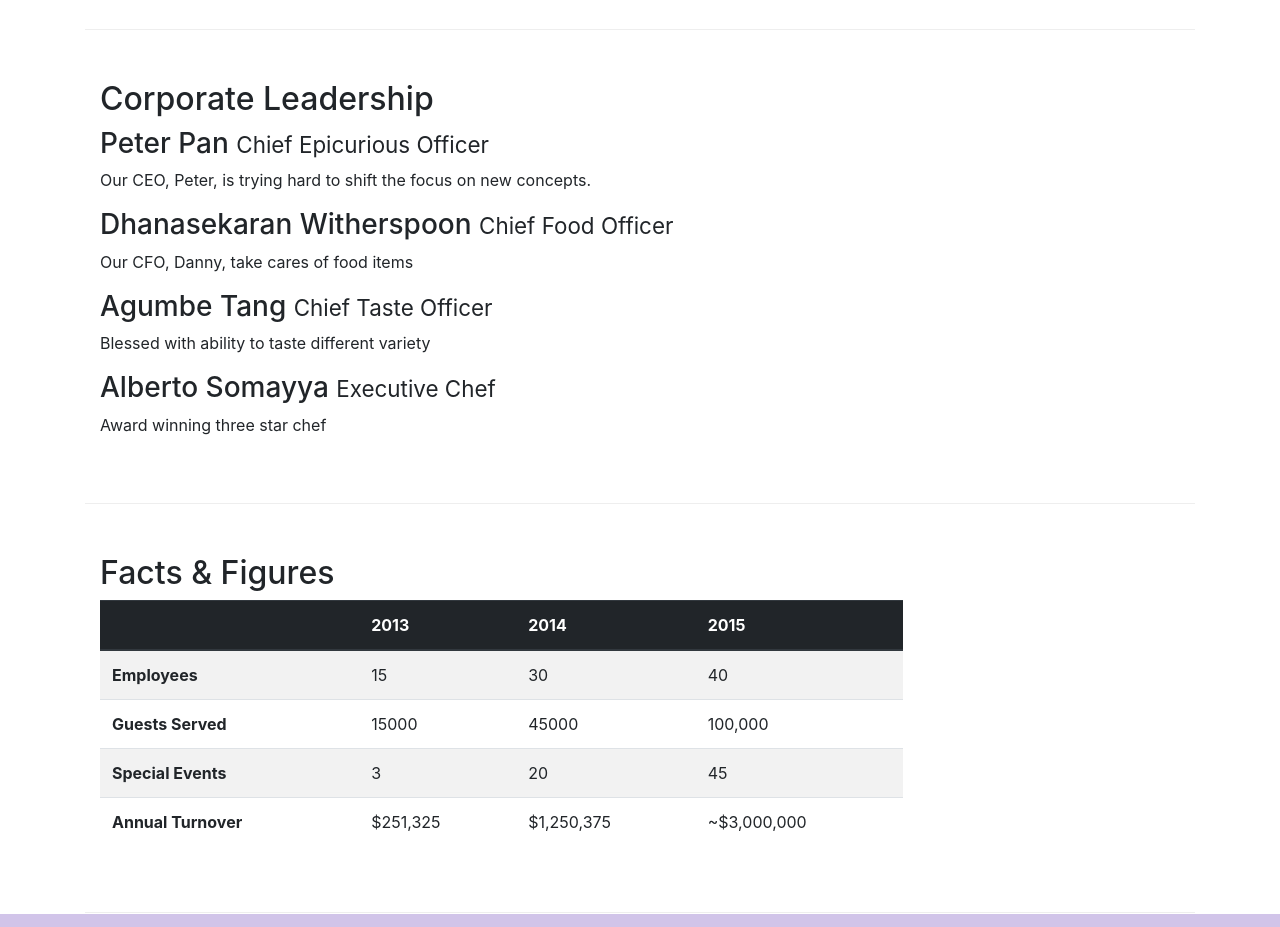
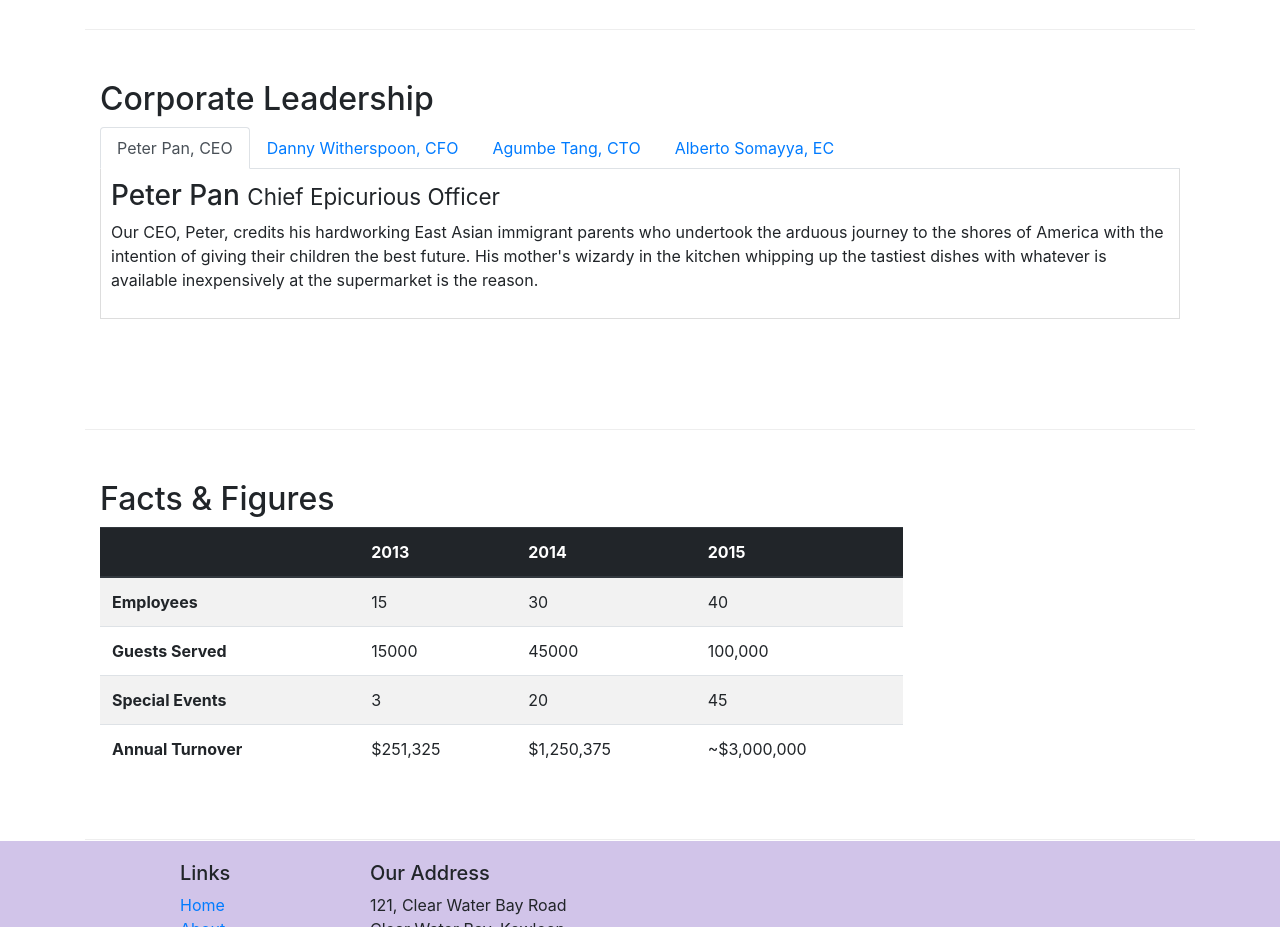
Before and after one commit to anjaliahlawat/bootstrap-project, a website: page aboutus.html in a window 1280 px wide. Shown: the part 880-1807 px from the top of the page. Drawn offline with nearby package versions, Linux system fonts and the light colour scheme.

Commit message:
Added tabs and pills

```diff
--- a/aboutus.html
+++ b/aboutus.html
@@ -107,14 +107,49 @@
         <div class="row row-content">
             <div class="col-12">
                 <h2>Corporate Leadership</h2>
-                <h3>Peter Pan <small>Chief Epicurious Officer</small></h3>
-                <p class="d-none d-sm-block">Our CEO, Peter, is trying hard to shift the focus on new concepts.</p>
-                <h3>Dhanasekaran Witherspoon <small>Chief Food Officer</small></h3>
-                <p class="d-none d-sm-block">Our CFO, Danny, take cares of food items</p>
-                <h3>Agumbe Tang <small>Chief Taste Officer</small></h3>
-                <p class="d-none d-sm-block">Blessed with ability to taste different variety</p>
-                <h3>Alberto Somayya <small>Executive Chef</small></h3>
-                <p class="d-none d-sm-block">Award winning three star chef</p>
+                <ul class="nav nav-tabs">
+                     <li class="nav-item">
+                         <a class="nav-link active" href="#peter" role="tab" data-toggle="tab">Peter Pan, CEO</a>
+                     </li>
+                     <li class="nav-item">
+                            <a class="nav-link" href="#danny" role="tab" data-toggle="tab">Danny Witherspoon, CFO</a>
+                    </li>
+                    <li class="nav-item">
+                            <a class="nav-link" href="#agumbe" role="tab" data-toggle="tab">Agumbe Tang, CTO</a>
+                    </li>
+                    <li class="nav-item">
+                            <a class="nav-link" href="#alberto" role="tab" data-toggle="tab">Alberto Somayya, EC</a>
+                    </li>
+                </ul>
+                <div class="tab-content">
+                    <div role="tabpanel" class="tab-pane fade show active" id="peter">
+                            <h3>Peter Pan <small>Chief Epicurious Officer</small></h3>
+                            <p class="d-none d-sm-block">Our CEO, Peter, credits his hardworking East Asian immigrant parents who
+                                undertook the arduous journey to the shores of America with the intention of giving their children the
+                                best future. His mother's wizardy in the kitchen whipping up the tastiest dishes with whatever is available
+                                inexpensively at the supermarket is the reason.</p>
+                    </div>
+
+                    <div role="tabpanel" class="tab-pane fade show" id="danny">
+                            <h3>Dhanasekaran Witherspoon <small>Chief Food Officer</small></h3>
+                            <p class="d-none d-sm-block">Our CFO, Danny, as he is affectionately referred to by his colleages, comes from a
+                                long established family tradition in farming and produce. His expierences growing up on a farm in the Australian
+                                outback gave him great appreciation for varieties of food sources.</p>
+                    </div>
+
+                    <div role="tabpanel" class="tab-pane fade show" id="agumbe">
+                            <h3>Agumbe Tang <small>Chief Taste Officer</small></h3>
+                            <p class="d-none d-sm-block">Blessed with the most discerning gustatory, Agumbe, our CTO, personally ensures that
+                                every dish that we serve meets his requirements and wonderful taste.</p>
+                    </div>
+
+                    <div role="tabpanel" class="tab-pane fade show" id="alberto">
+                            <h3>Alberto Somayya <small>Executive Chef</small></h3>
+                            <p class="d-none d-sm-block">Award winning three-star Michelin chef with wide International experience having worked
+                                closely with whos-who in the culinary.</p>
+                    </div>
+
+                </div>
             </div>
         </div>
         <div class="row row-content">
--- a/css/styles.css
+++ b/css/styles.css
@@ -43,3 +43,11 @@ body{
 {
     background-color: #512DA8;
 }
+
+.tab-content
+{
+    border-left: 1px solid #ddd;
+    border-right: 1px solid #ddd;
+    border-bottom: 1px solid #ddd;
+    padding : 10px;
+}
```
Also changed, not shown: index.html (+1 -1 lines).
